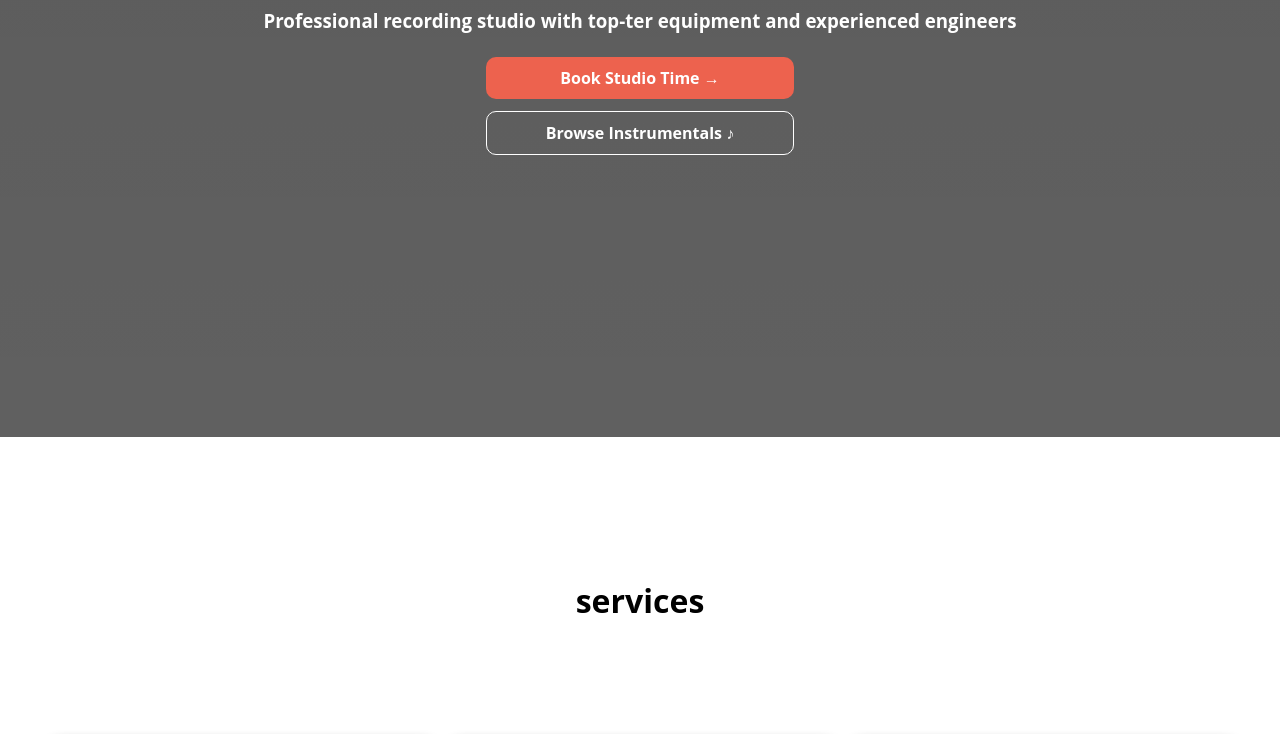
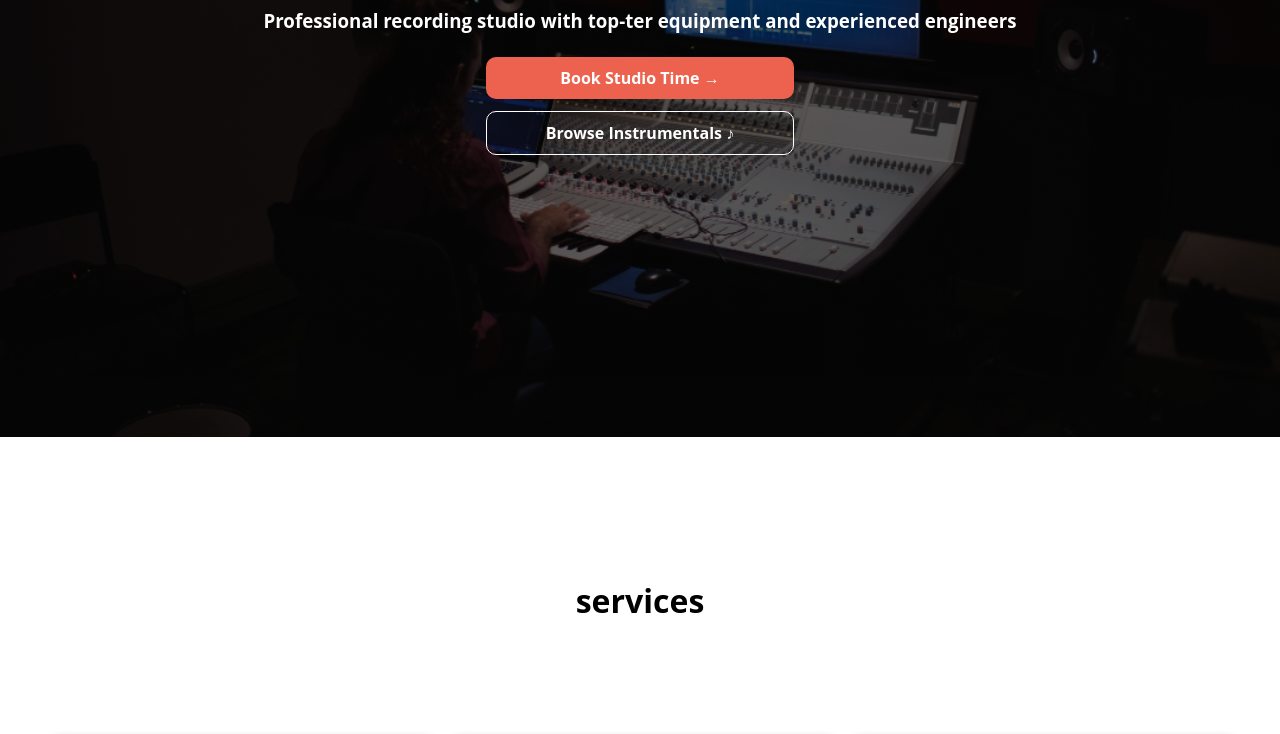
Before and after one commit to Soukou-boop/Trendingsong.com, a plain HTML site: page index.html in a window 1280 px wide. Shown: the part 363-1097 px from the top of the page. Drawn offline with Linux system fonts and the light colour scheme.

Commit message:
Update style.css

```diff
--- a/style.css
+++ b/style.css
@@ -107,7 +107,7 @@ header {
     height: 100dvh;
     width: 100%;
     color: white;
-    background: linear-gradient(rgba(0, 0, 0, 0.644),rgba(0, 0, 0, 0.623)), url(images/Screenshot_2025-03-28-17-47-35_com.google.android.apps.photos~2.jpg);
+    background: linear-gradient(rgba(0, 0, 0, 0.644),rgba(0, 0, 0, 0.623)), url(Screenshot_2025-03-28-17-47-35_com.google.android.apps.photos~2.jpg);
     background-size: cover;
     background-position: center;
     background-repeat: no-repeat;
```
